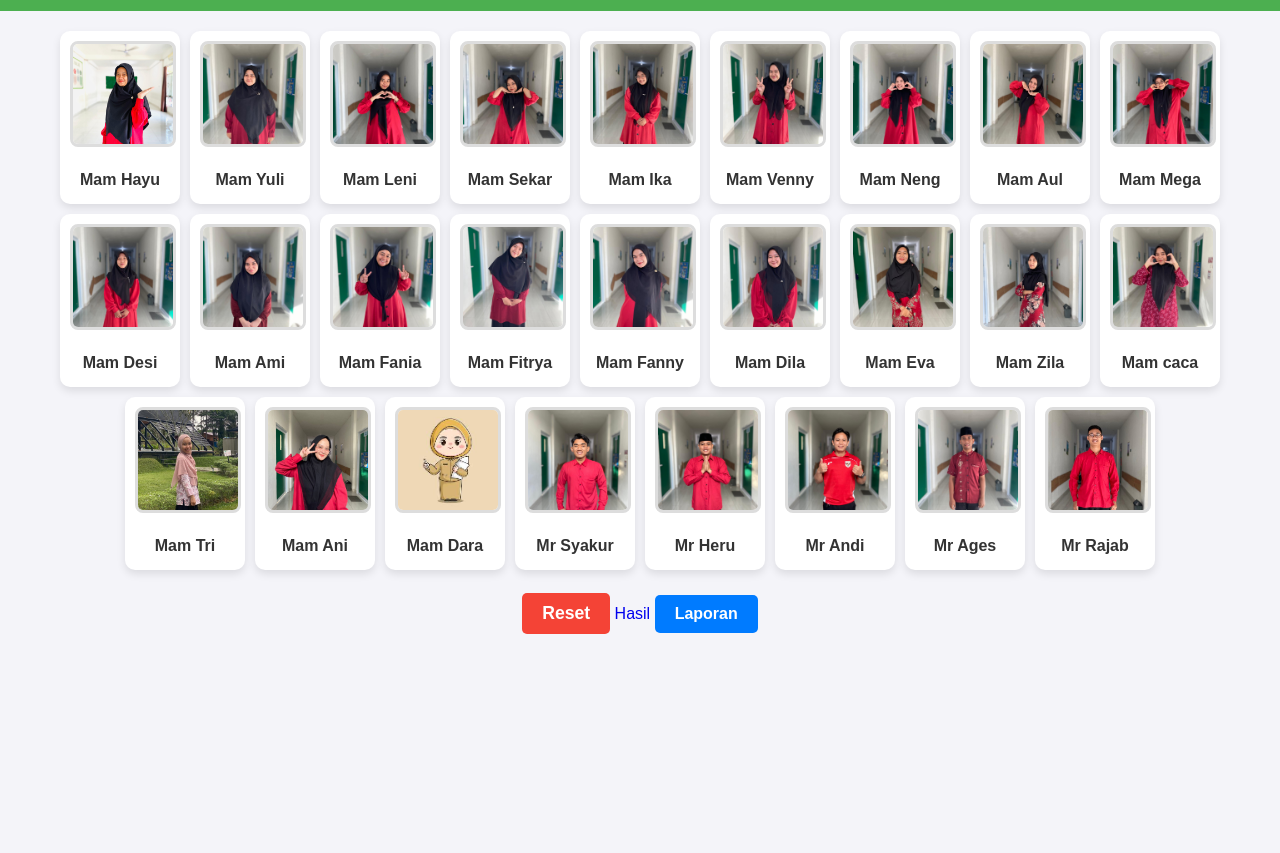
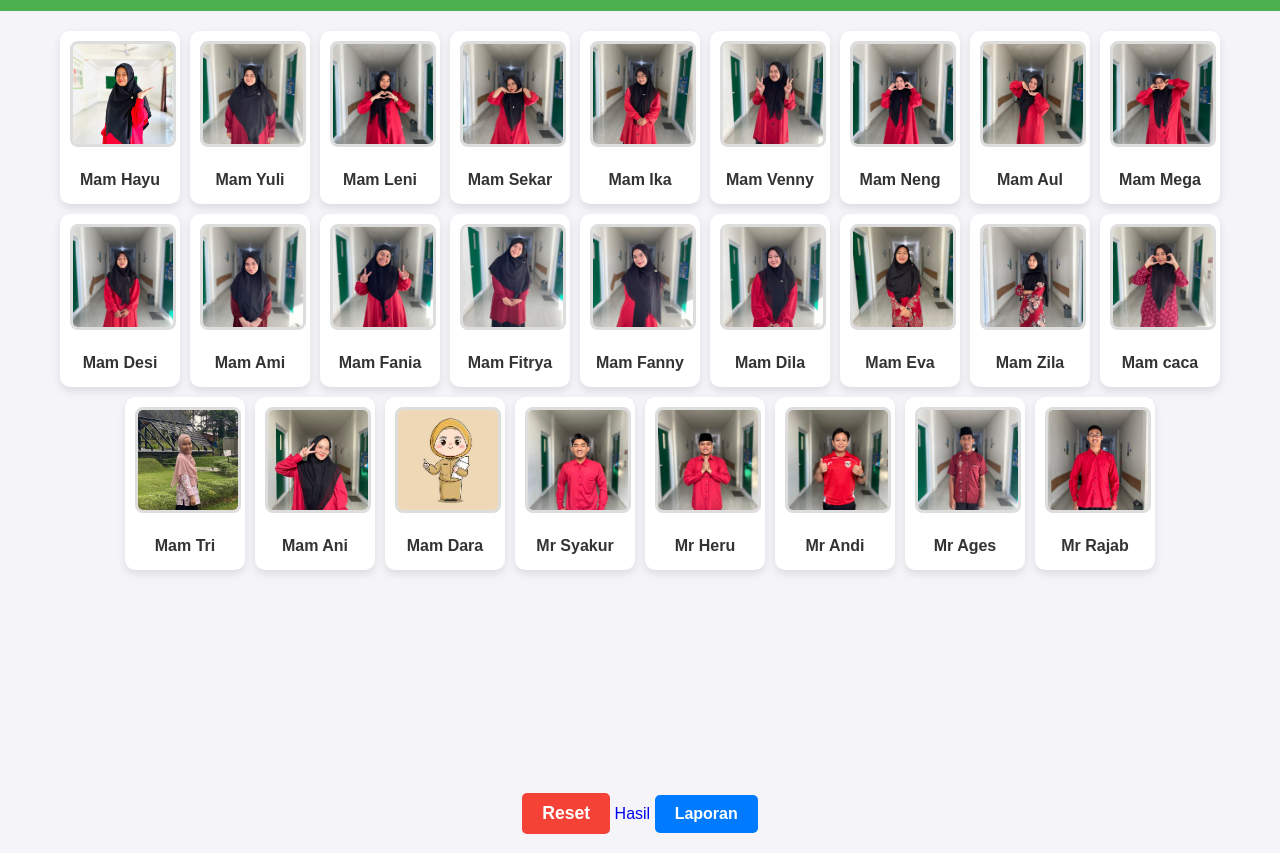
Before and after one commit to RajabSapta/Voting, a plain HTML site: page index.html in a window 1280 px wide. Shown: the part 89-942 px from the top of the page. Before the commit the page ends 800 px from the top, so only its background shows below. Drawn offline with nearby package versions, Linux system fonts and the light colour scheme.

Commit message:
Update style.css

```diff
--- a/style.css
+++ b/style.css
@@ -68,7 +68,7 @@ header {
     */
 
 .controls-container {
-    margin-bottom: 20px;
+    margin-top: 200px;
 }
 
 .reset-button {
```
